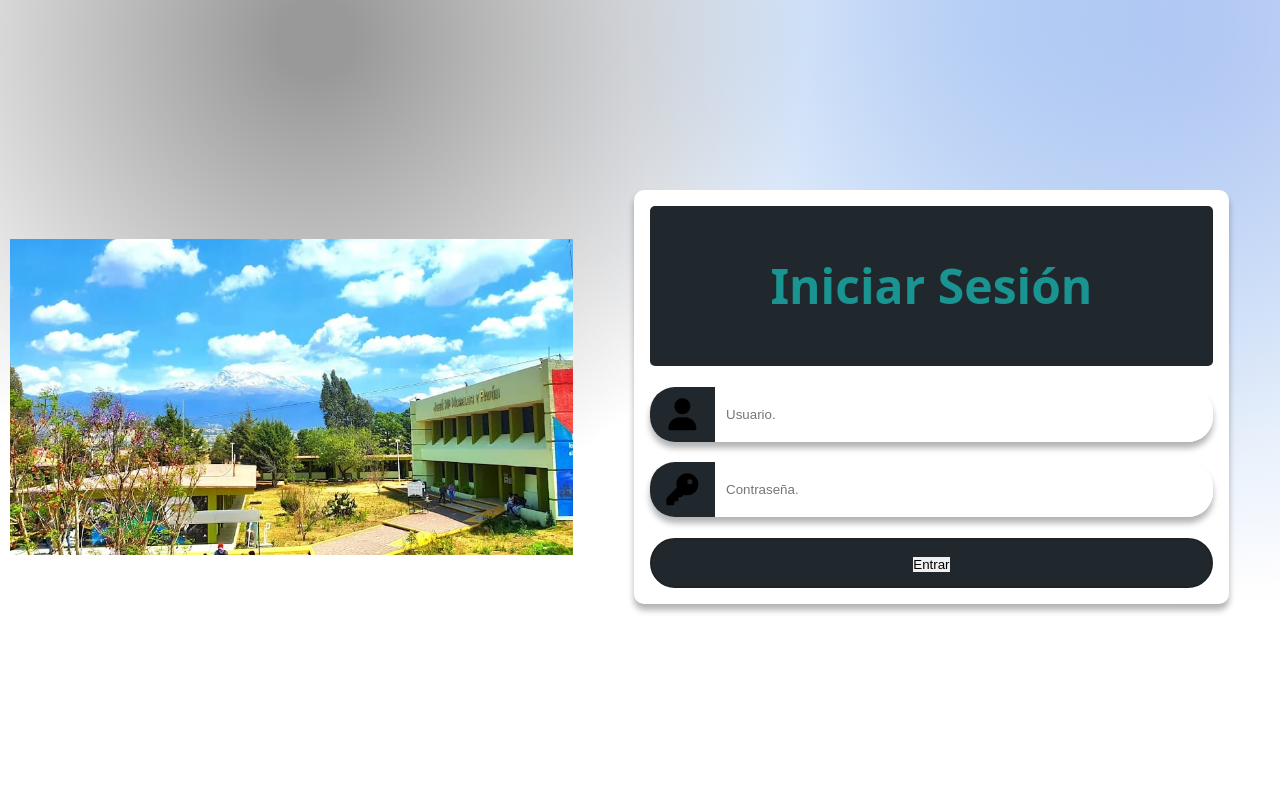
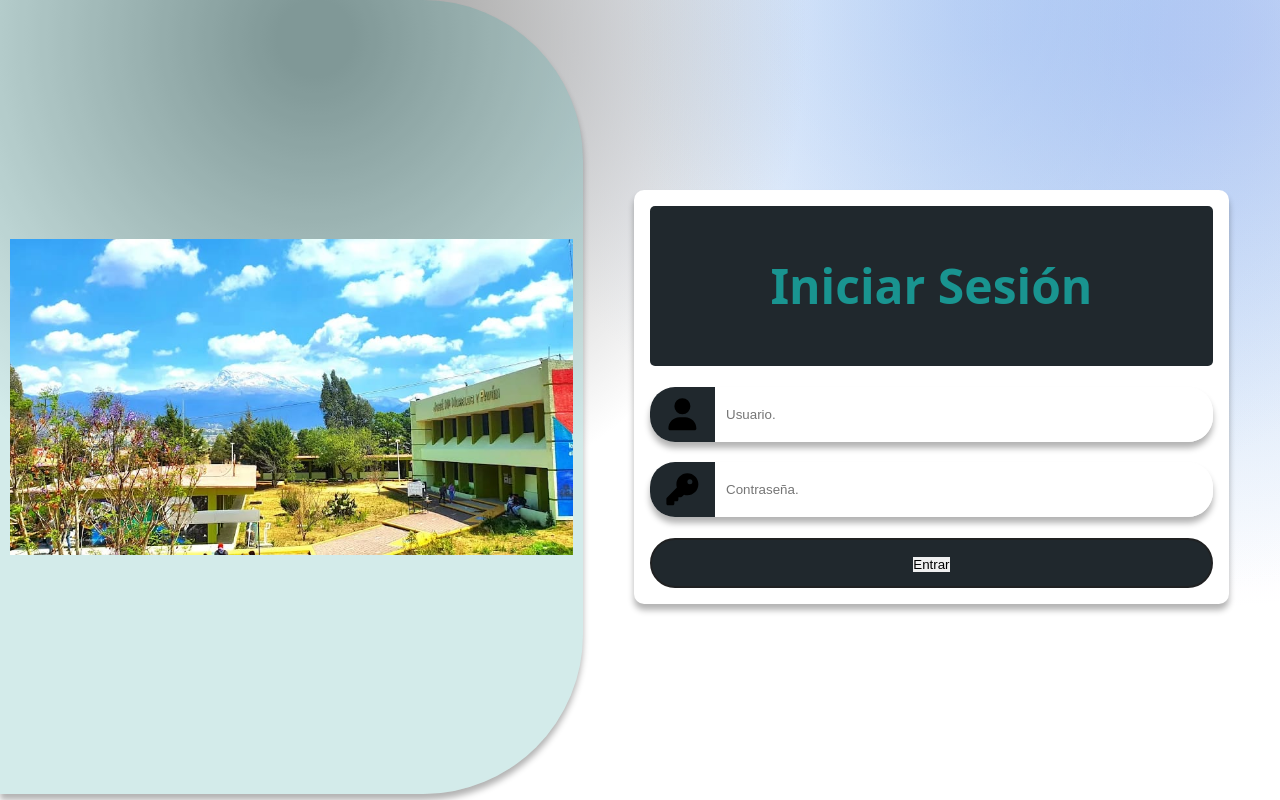
Before and after one commit to ramz0/TESync, a React (Vite) app: page /login in a window 1280 px wide. Built offline with nearby package versions, Linux system fonts and the light colour scheme.

Commit message:
Nuevo color base agregado

```diff
--- a/src/index.css
+++ b/src/index.css
@@ -1,6 +1,7 @@
 :root {
     --color-base: #199490;
     --color-base-2: rgb(32, 40, 45);
+    --color-base-3: #19949030;
     --color-borde: rgb(32, 33, 34);
     --color-fondo: linear-gradient(90deg,rgba(232, 255, 255, 1) 0%, rgba(217, 255, 235, 1) 50%, rgba(255, 255, 212, 1) 100%);
 
@@ -242,6 +243,10 @@ body, html, #root {
     justify-content: space-evenly;
 }
 
+.sombra {
+    box-shadow: 0 6px 6px hsl(0deg 0% 0% / 0.3);
+}
+
 .cuerpo-base {
     background-color: whitesmoke;
     border-radius: 15px;
@@ -249,7 +254,6 @@ body, html, #root {
     height: 95%;
     box-sizing: border-box;
     box-shadow: 0 6px 6px hsl(0deg 0% 0% / 0.3);
-
 }
 
 .boton-n1 {
```
